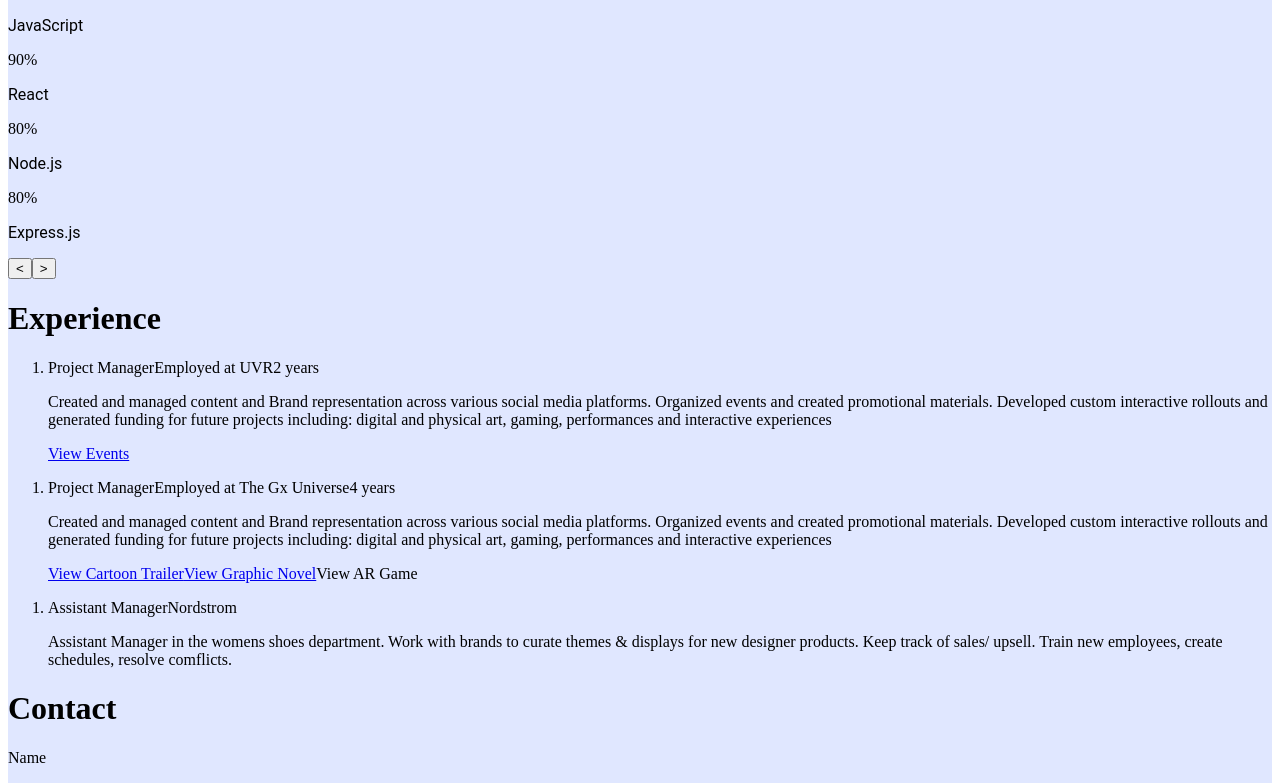
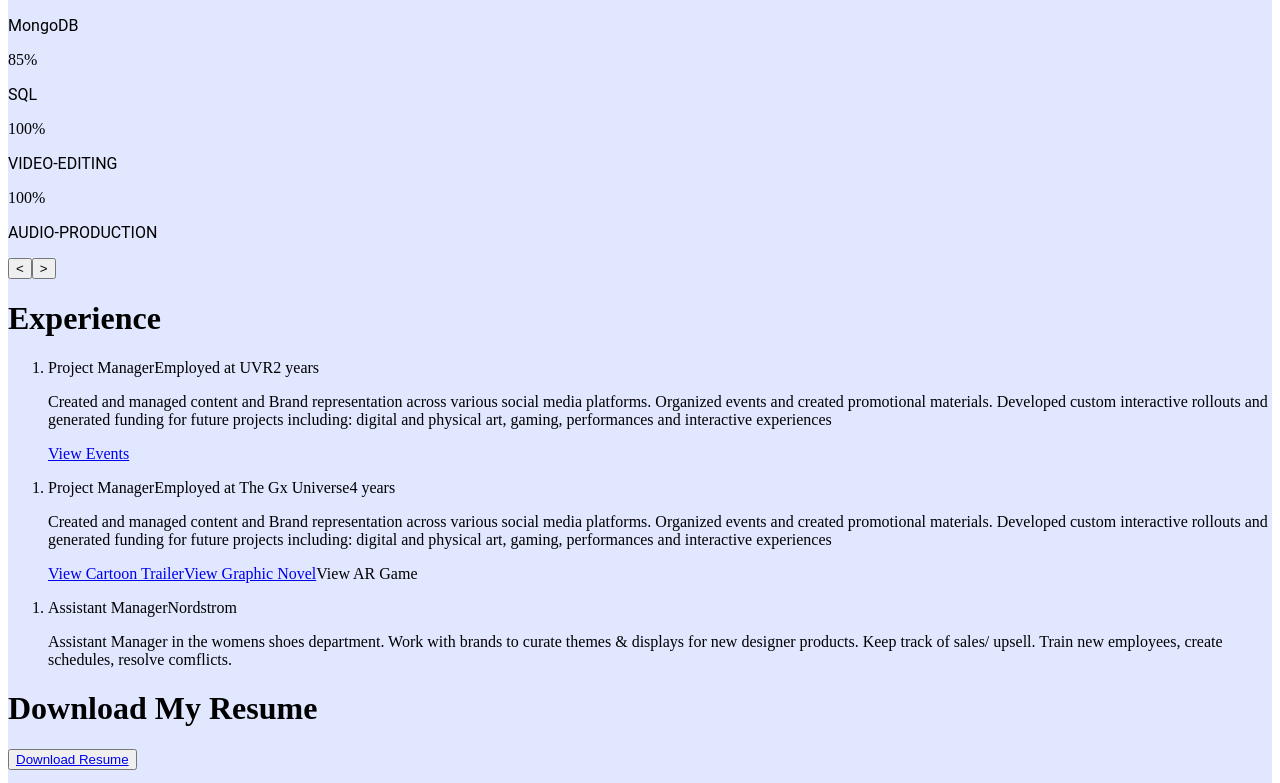
Before and after one commit to GxUniverse/react-portfolio, a React (Vite) app: page / in a window 1280 px wide. Shown: the part 3080-3863 px from the top of the page. Built offline with nearby package versions, Linux system fonts and the light colour scheme; the HTML template or start-up script is replaced by a standard one.

Commit message:
added resume download option

```diff
--- a/package.json
+++ b/package.json
@@ -13,6 +13,7 @@
   },
   "dependencies": {
     "react-icons": "^5.0.1",
+    "react-router-dom": "^6.23.0",
     "react-type-animation": "^3.2.0"
   },
   "devDependencies": {
--- a/src/App.jsx
+++ b/src/App.jsx
@@ -6,6 +6,7 @@ import Footer from './components/Footer';
 import Contact from './components/Contact';
 import Portfolio from './components/Portfolio';
 import Skills from './components/Skills';
+import Resume from './components/Resume'
 
 function App() {
   return (
@@ -15,6 +16,7 @@ function App() {
       <Portfolio />
       <Skills />
       <Projects />
+      <Resume />
       <Contact />
       <Footer />
     </div>
--- a/src/components/Header.jsx
+++ b/src/components/Header.jsx
@@ -30,11 +30,11 @@ const Header = () => {
             <span className="pl-4">Home</span>
           </a>
           <a
-            href="react-portfolio\react-portfolio\src\components\Projects.jsx"
+            href="#portfolio"
             className="w-[75%] flex justify-center items-center rounded-full shadow-lg bg-gray-100 shadow-gray-400 m-2 p-4 cursor-pointer hover:scale-110 ease-in duration-200"
           >
             <GrProjects size={20} />
-            <span className="pl-4">Work</span>
+            <span className="pl-4">Portfolio</span>
           </a>
           <a
             href="#projects"
--- a/src/components/Portfolio.jsx
+++ b/src/components/Portfolio.jsx
@@ -45,7 +45,8 @@ const Portfolio = () => {
   };
 
   return (
-    <div id='project' className='md:pl-20 p-4 py-16' style={{ backgroundColor: '#f3e5f5' }}>
+    <div id='portfolio'> {/* Changed the id from 'project' to 'portfolio' */}
+      <div className='md:pl-20 p-4 py-16' style={{ backgroundColor: '#f3e5f5' }}>
         <div className="max-w-[1040px] m-auto relative">
           <svg viewBox="0 0 100 100" preserveAspectRatio="none" style={{ position: 'absolute', top: 0, left: 0, width: '100%', height: '100%' }}>
             <ellipse cx="50" cy="50" rx="50" ry="30" fill="#f3e5f5" />
@@ -78,6 +79,7 @@ const Portfolio = () => {
           </div>
         </div>
       </div>
+    </div>
   );
 };
 
--- a/src/components/Projects.jsx
+++ b/src/components/Projects.jsx
@@ -31,7 +31,8 @@ const data = [
 
 const Projects = () => {
   return (
-    <div id='project' className='md:pl-20 p-4 py-16'>
+    <div id='projects' >
+      <div className='md:pl-20 p-4 py-16'>
       <div className="max-w-[1040px] m-auto relative">
         <svg viewBox="0 0 100 100" preserveAspectRatio="none" style={{ position: 'absolute', top: 0, left: 0, width: '100%', height: '100%' }}>
           <ellipse cx="50" cy="50" rx="50" ry="30" fill="#e4d5f7" />
@@ -61,6 +62,7 @@ const Projects = () => {
         </div>
       </div>
     </div>
+    </div>
   );
 };
 //talk to me
--- /dev/null
+++ b/src/components/Resume.jsx
@@ -0,0 +1,20 @@
+import React from 'react';
+
+const Resume = () => {
+  const resumeFilePath = '/react-portfolio/public/maninGaubaDevRESUME(CC).pdf'; // Replace with your actual resume file path
+
+  return (
+    <div className="max-w-[600px] mx-auto md:pl-10 md:pr-10 p-4 py-10 bg-gray-100 rounded-lg shadow-lg">
+      <h1 className="py-2 text-3xl font-bold text-center text-[#001b5e]">Download My Resume</h1>
+      <div className="flex justify-center mt-6">
+        <button className="bg-[#001b5e] text-white font-semibold py-2 px-6 rounded-lg shadow-lg hover:bg-[#0015be]">
+          <a href={resumeFilePath} download="Manin_Gauba_Resume.pdf" className="resume-download-link">
+            Download Resume
+          </a>
+        </button>
+      </div>
+    </div>
+  );
+};
+
+export default Resume;
--- a/src/components/Skills.jsx
+++ b/src/components/Skills.jsx
@@ -2,18 +2,18 @@ import React, { useState } from "react";
 
 const Skills = () => {
   const skills = [
+    { name: "React", percentage: 90 },
+    { name: "JavaScript", percentage: 90 },
+    { name: "MongoDB", percentage: 80 },
+    { name: "SQL", percentage: 85 },
+    { name: "VIDEO-EDITING", percentage: 100 },
+    { name: "AUDIO-PRODUCTION", percentage: 100 },
+    { name: "ANIMATION", percentage: 90 },
+    { name: "3D-DESIGN", percentage: 95 },
     { name: "HTML", percentage: 90 },
     { name: "CSS", percentage: 90 },
-    { name: "JavaScript", percentage: 90 },
-    { name: "React", percentage: 90 },
     { name: "Node.js", percentage: 80 },
     { name: "Express.js", percentage: 80 },
-    { name: "MongoDB", percentage: 80 },
-    { name: "SQL", percentage: 85 },
-    { name: "ANIMATION", percentage: 90 },
-    { name: "3D-DESIGN", percentage: 95 },
-    { name: "VIDEO-EDITING", percentage: 100 },
-    { name: "AUDIO-PRODUCTION", percentage: 100 },
   ];
 
   const [startIndex, setStartIndex] = useState(0);
@@ -24,9 +24,7 @@ const Skills = () => {
 
   const nextSkills = () => {
     setStartIndex((prevIndex) =>
-      prevIndex + skillsPerPage < skills.length
-        ? prevIndex + skillsPerPage
-        : 0
+      prevIndex + skillsPerPage < skills.length ? prevIndex + skillsPerPage : 0
     );
   };
 
@@ -44,8 +42,13 @@ const Skills = () => {
         Skills
       </h1>
       <div className="flex justify-around flex-wrap">
-        {skills.slice(startIndex, startIndex + skillsPerPage).map((skill, index) => (
-          <div key={index} className="relative flex flex-col items-center mb-4">
+        {skills
+          .slice(startIndex, startIndex + skillsPerPage)
+          .map((skill, index) => (
+            <div
+              key={index}
+              className="relative flex flex-col items-center mb-4"
+            >
               <div className="w-24 h-24 relative">
                 <div
                   className="w-full h-full bg-white rounded-full overflow-hidden relative"
@@ -56,8 +59,9 @@ const Skills = () => {
                   <div
                     className="absolute bottom-0 left-0 w-full h-full"
                     style={{
-                    backgroundImage: `linear-gradient(to top, transparent ${100 -
-                      skill.percentage}%, #ff80df ${100 - skill.percentage}%)`,
+                      backgroundImage: `linear-gradient(to top, transparent ${
+                        100 - skill.percentage
+                      }%, #ff80df ${100 - skill.percentage}%)`,
                     }}
                   ></div>
                   <p className="absolute inset-0 flex items-center justify-center text-lg font-bold text-black">
@@ -65,7 +69,12 @@ const Skills = () => {
                   </p>
                 </div>
               </div>
-            <p className="text-black text-lg font-bold mt-2" style={{ fontFamily: 'Roboto', fontWeight: 400 }}>{skill.name}</p>
+              <p
+                className="text-black text-lg font-bold mt-2"
+                style={{ fontFamily: "Roboto", fontWeight: 400 }}
+              >
+                {skill.name}
+              </p>
             </div>
           ))}
       </div>
```
Also changed, not shown: 3 other files (tests, documents, lock files or other folders). Lines whose indentation alone changed are shown as unchanged.
